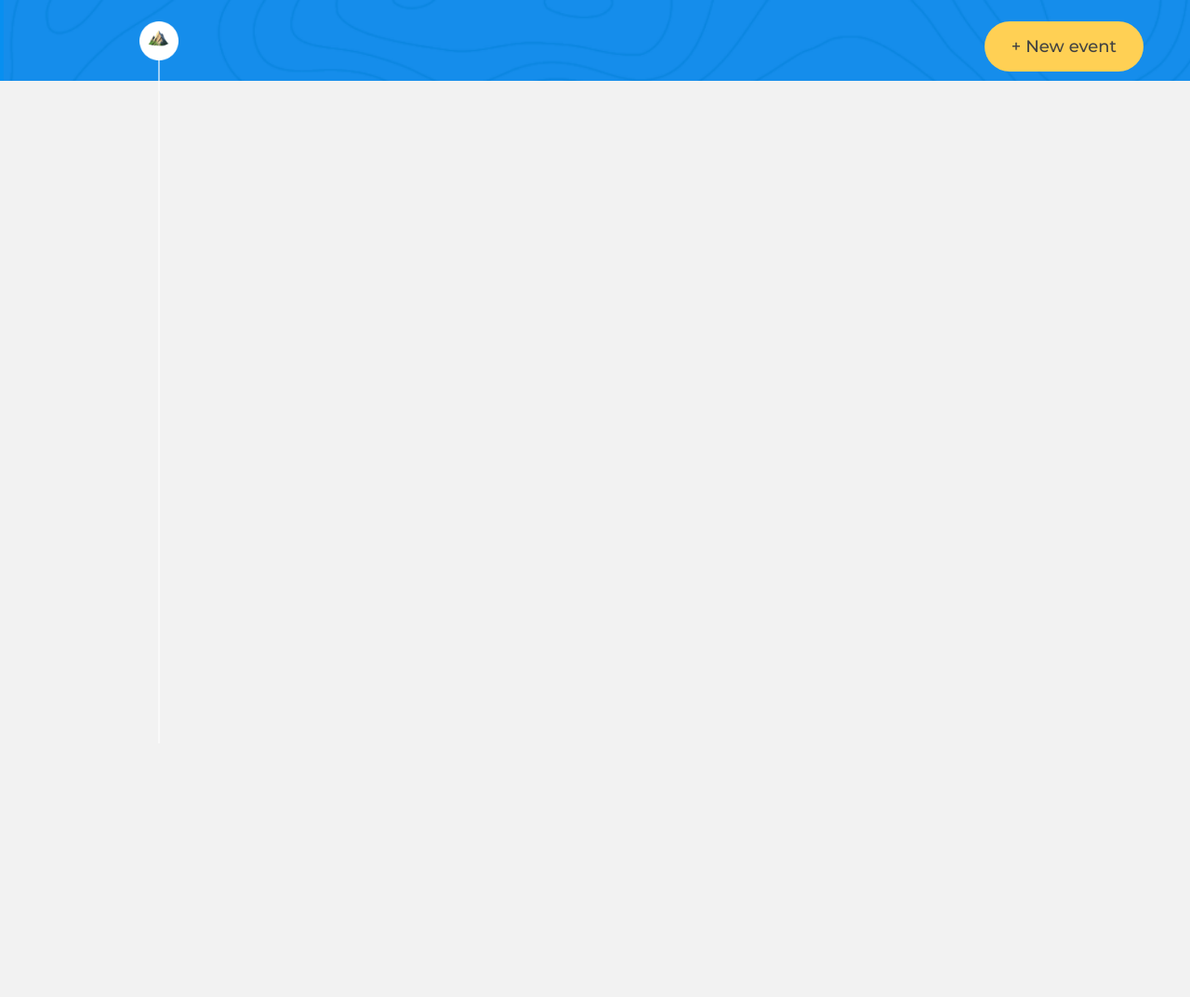
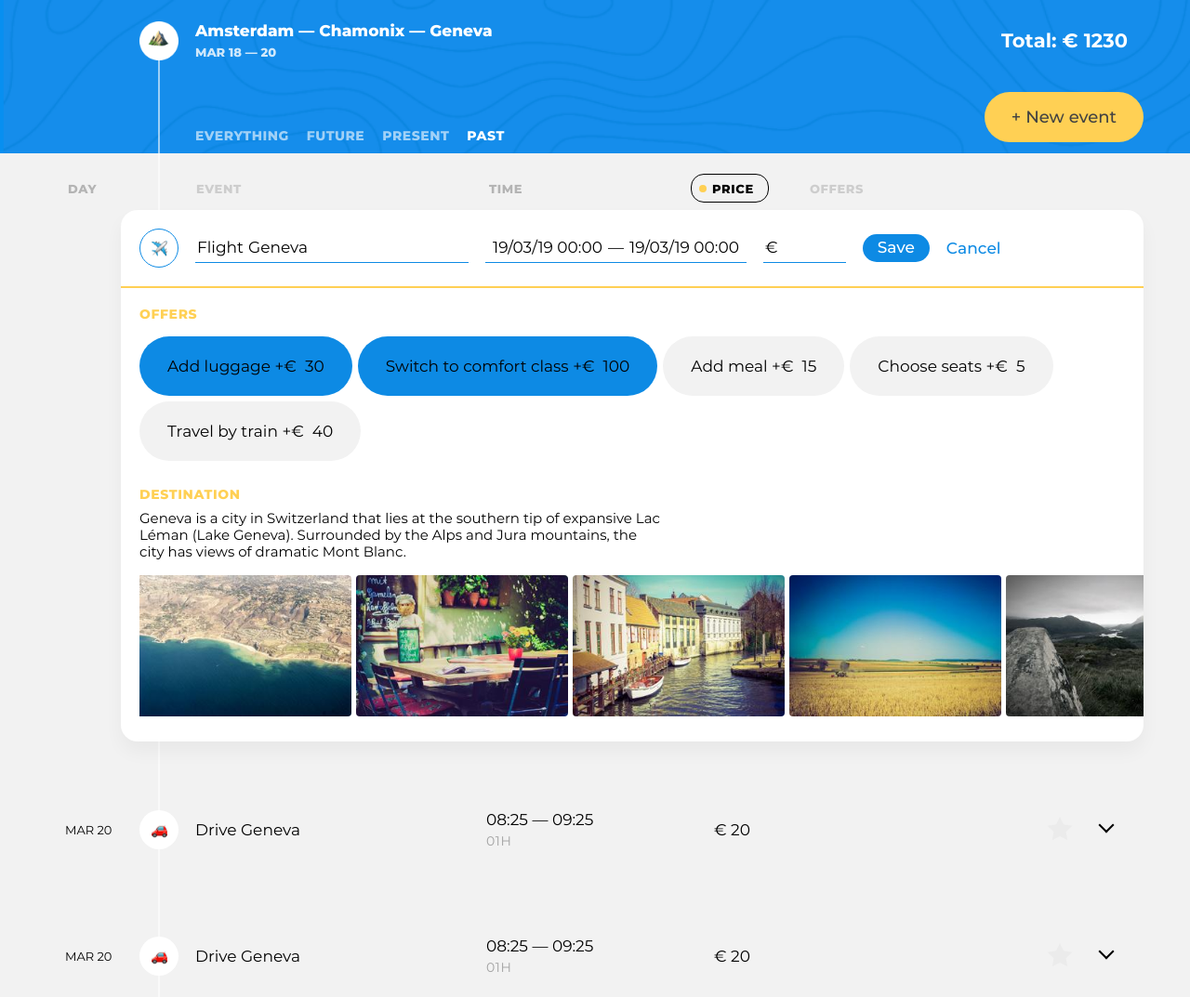
Before and after one commit to talkingmachine/BigTrip, a website built with webpack: page public/index.html in a window 1280 px wide. Shown: the top 1073 px of the page at 93% size. Before the commit the page ends 800 px from the top, so only its background shows below. Built offline with nearby package versions, Linux system fonts and the light colour scheme.

Commit message:
modules added

```diff
--- a/src/main.js
+++ b/src/main.js
@@ -0,0 +1,23 @@
+import BoardPresenter from './presenter/presenter.js';
+import {RenderPosition, render} from './render.js';
+import EventsListView from './view/events-list.js';
+import FiltersView from './view/filters.js';
+import HeaderView from './view/header.js';
+import SortView from './view/sort.js';
+
+const siteMainElement = document.querySelector('.page-main');
+const siteHeaderElement = document.querySelector('.page-header');
+
+const siteTripMainElement = siteHeaderElement.querySelector('.trip-main');
+const siteFiltersElement = siteHeaderElement.querySelector('.trip-controls__filters');
+const siteTripEventsElement = siteMainElement.querySelector('.trip-events');
+
+const boardPresenter = new BoardPresenter({mainElement: siteMainElement});
+
+render(new HeaderView(), siteTripMainElement, RenderPosition.AFTERBEGIN);
+render(new FiltersView(), siteFiltersElement);
+render(new SortView(), siteTripEventsElement);
+render(new EventsListView(), siteTripEventsElement);
+
+
+boardPresenter.init();
--- /dev/null
+++ b/src/presenter/presenter.js
@@ -0,0 +1,21 @@
+import {render} from '../render.js';
+import EventView from '../view/event.js';
+import PointView from '../view/point/point.js';
+
+export default class BoardPresenter {
+
+
+  constructor({mainElement}) {
+    this.mainElement = mainElement;
+  }
+
+  init() {
+    const siteTripEventsElement = this.mainElement.querySelector('.trip-events__list');
+
+    render(new PointView(), siteTripEventsElement);
+    for (let i = 0; i < 3; i++) {
+      render(new EventView(), siteTripEventsElement);
+    }
+
+  }
+}
--- /dev/null
+++ b/src/view/event.js
@@ -0,0 +1,52 @@
+import {createElement} from '../render.js';
+
+function createEventTemplate() {
+  return `
+  <li class="trip-events__item">
+    <div class="event">
+      <time class="event__date" datetime="2019-03-20">MAR 20</time>
+      <div class="event__type">
+        <img class="event__type-icon" width="42" height="42" src="img/icons/drive.png" alt="Event type icon">
+      </div>
+      <h3 class="event__title">Drive Geneva</h3>
+      <div class="event__schedule">
+        <p class="event__time">
+          <time class="event__start-time" datetime="2019-03-20T08:25">08:25</time>
+          &mdash;
+          <time class="event__end-time" datetime="2019-03-20T09:25">09:25</time>
+        </p>
+        <p class="event__duration">01H</p>
+      </div>
+      <p class="event__price">
+        &euro;&nbsp;<span class="event__price-value">20</span>
+      </p>
+      <button class="event__favorite-btn" type="button">
+        <span class="visually-hidden">Add to favorite</span>
+        <svg class="event__favorite-icon" width="28" height="28" viewBox="0 0 28 28">
+          <path d="M14 21l-8.22899 4.3262 1.57159-9.1631L.685209 9.67376 9.8855 8.33688 14 0l4.1145 8.33688 9.2003 1.33688-6.6574 6.48934 1.5716 9.1631L14 21z"/>
+        </svg>
+      </button>
+      <button class="event__rollup-btn" type="button">
+        <span class="visually-hidden">Open event</span>
+      </button>
+    </div>
+  </li>`;
+}
+
+export default class EventView {
+  getTemplate() {
+    return createEventTemplate();
+  }
+
+  getElement() {
+    if (!this.element) {
+      this.element = createElement(this.getTemplate());
+    }
+
+    return this.element;
+  }
+
+  removeElement() {
+    this.element = null;
+  }
+}
--- /dev/null
+++ b/src/view/events-list.js
@@ -0,0 +1,26 @@
+import {createElement} from '../render.js';
+
+function createEventsListTemplate() {
+  return `
+  <ul class="trip-events__list">
+
+  </ul>`;
+}
+
+export default class EventsListView {
+  getTemplate() {
+    return createEventsListTemplate();
+  }
+
+  getElement() {
+    if (!this.element) {
+      this.element = createElement(this.getTemplate());
+    }
+
+    return this.element;
+  }
+
+  removeElement() {
+    this.element = null;
+  }
+}
--- /dev/null
+++ b/src/view/filters.js
@@ -0,0 +1,46 @@
+import {createElement} from '../render.js';
+
+function createFiltersTemplate() {
+  return `
+  <form class="trip-filters" action="#" method="get">
+    <div class="trip-filters__filter">
+      <input id="filter-everything" class="trip-filters__filter-input  visually-hidden" type="radio" name="trip-filter" value="everything">
+      <label class="trip-filters__filter-label" for="filter-everything">Everything</label>
+    </div>
+
+    <div class="trip-filters__filter">
+      <input id="filter-future" class="trip-filters__filter-input  visually-hidden" type="radio" name="trip-filter" value="future">
+      <label class="trip-filters__filter-label" for="filter-future">Future</label>
+    </div>
+
+    <div class="trip-filters__filter">
+      <input id="filter-present" class="trip-filters__filter-input  visually-hidden" type="radio" name="trip-filter" value="present">
+      <label class="trip-filters__filter-label" for="filter-present">Present</label>
+    </div>
+
+    <div class="trip-filters__filter">
+      <input id="filter-past" class="trip-filters__filter-input  visually-hidden" type="radio" name="trip-filter" value="past" checked>
+      <label class="trip-filters__filter-label" for="filter-past">Past</label>
+    </div>
+
+    <button class="visually-hidden" type="submit">Accept filter</button>
+  </form>`;
+}
+
+export default class FiltersView {
+  getTemplate() {
+    return createFiltersTemplate();
+  }
+
+  getElement() {
+    if (!this.element) {
+      this.element = createElement(this.getTemplate());
+    }
+
+    return this.element;
+  }
+
+  removeElement() {
+    this.element = null;
+  }
+}
--- /dev/null
+++ b/src/view/header.js
@@ -0,0 +1,35 @@
+import { createElement } from '../render';
+
+
+function createHeaderTemplate() {
+  return `
+  <section class="trip-main__trip-info  trip-info">
+    <div class="trip-info__main">
+      <h1 class="trip-info__title">Amsterdam &mdash; Chamonix &mdash; Geneva</h1>
+
+      <p class="trip-info__dates">Mar 18&nbsp;&mdash;&nbsp;20</p>
+    </div>
+
+    <p class="trip-info__cost">
+      Total: &euro;&nbsp;<span class="trip-info__cost-value">1230</span>
+    </p>
+  </section>`;
+}
+
+export default class HeaderView {
+  getTemplate() {
+    return createHeaderTemplate();
+  }
+
+  getElement() {
+    if (!this.element) {
+      this.element = createElement(this.getTemplate());
+    }
+
+    return this.element;
+  }
+
+  removeElement() {
+    this.element = null;
+  }
+}
--- /dev/null
+++ b/src/view/point/point.js
@@ -0,0 +1,186 @@
+import { createElement } from '../../render';
+
+
+function createEventsListTemplate() {
+  return `
+  <li class="trip-events__item">
+    <form class="event event--edit" action="#" method="post">
+      <header class="event__header">
+        <div class="event__type-wrapper">
+          <label class="event__type  event__type-btn" for="event-type-toggle-1">
+            <span class="visually-hidden">Choose event type</span>
+            <img class="event__type-icon" width="17" height="17" src="img/icons/flight.png" alt="Event type icon">
+          </label>
+          <input class="event__type-toggle  visually-hidden" id="event-type-toggle-1" type="checkbox">
+
+          <div class="event__type-list">
+            <fieldset class="event__type-group">
+              <legend class="visually-hidden">Event type</legend>
+
+              <div class="event__type-item">
+                <input id="event-type-taxi-1" class="event__type-input  visually-hidden" type="radio" name="event-type" value="taxi">
+                <label class="event__type-label  event__type-label--taxi" for="event-type-taxi-1">Taxi</label>
+              </div>
+
+              <div class="event__type-item">
+                <input id="event-type-bus-1" class="event__type-input  visually-hidden" type="radio" name="event-type" value="bus">
+                <label class="event__type-label  event__type-label--bus" for="event-type-bus-1">Bus</label>
+              </div>
+
+              <div class="event__type-item">
+                <input id="event-type-train-1" class="event__type-input  visually-hidden" type="radio" name="event-type" value="train">
+                <label class="event__type-label  event__type-label--train" for="event-type-train-1">Train</label>
+              </div>
+
+              <div class="event__type-item">
+                <input id="event-type-ship-1" class="event__type-input  visually-hidden" type="radio" name="event-type" value="ship">
+                <label class="event__type-label  event__type-label--ship" for="event-type-ship-1">Ship</label>
+              </div>
+
+              <div class="event__type-item">
+                <input id="event-type-drive-1" class="event__type-input  visually-hidden" type="radio" name="event-type" value="drive">
+                <label class="event__type-label  event__type-label--drive" for="event-type-drive-1">Drive</label>
+              </div>
+
+              <div class="event__type-item">
+                <input id="event-type-flight-1" class="event__type-input  visually-hidden" type="radio" name="event-type" value="flight" checked>
+                <label class="event__type-label  event__type-label--flight" for="event-type-flight-1">Flight</label>
+              </div>
+
+              <div class="event__type-item">
+                <input id="event-type-check-in-1" class="event__type-input  visually-hidden" type="radio" name="event-type" value="check-in">
+                <label class="event__type-label  event__type-label--check-in" for="event-type-check-in-1">Check-in</label>
+              </div>
+
+              <div class="event__type-item">
+                <input id="event-type-sightseeing-1" class="event__type-input  visually-hidden" type="radio" name="event-type" value="sightseeing">
+                <label class="event__type-label  event__type-label--sightseeing" for="event-type-sightseeing-1">Sightseeing</label>
+              </div>
+
+              <div class="event__type-item">
+                <input id="event-type-restaurant-1" class="event__type-input  visually-hidden" type="radio" name="event-type" value="restaurant">
+                <label class="event__type-label  event__type-label--restaurant" for="event-type-restaurant-1">Restaurant</label>
+              </div>
+            </fieldset>
+          </div>
+        </div>
+
+        <div class="event__field-group  event__field-group--destination">
+          <label class="event__label  event__type-output" for="event-destination-1">
+            Flight
+          </label>
+          <input class="event__input  event__input--destination" id="event-destination-1" type="text" name="event-destination" value="Geneva" list="destination-list-1">
+          <datalist id="destination-list-1">
+            <option value="Amsterdam"></option>
+            <option value="Geneva"></option>
+            <option value="Chamonix"></option>
+          </datalist>
+        </div>
+
+        <div class="event__field-group  event__field-group--time">
+          <label class="visually-hidden" for="event-start-time-1">From</label>
+          <input class="event__input  event__input--time" id="event-start-time-1" type="text" name="event-start-time" value="19/03/19 00:00">
+          &mdash;
+          <label class="visually-hidden" for="event-end-time-1">To</label>
+          <input class="event__input  event__input--time" id="event-end-time-1" type="text" name="event-end-time" value="19/03/19 00:00">
+        </div>
+
+        <div class="event__field-group  event__field-group--price">
+          <label class="event__label" for="event-price-1">
+            <span class="visually-hidden">Price</span>
+            &euro;
+          </label>
+          <input class="event__input  event__input--price" id="event-price-1" type="text" name="event-price" value="">
+        </div>
+
+        <button class="event__save-btn  btn  btn--blue" type="submit">Save</button>
+        <button class="event__reset-btn" type="reset">Cancel</button>
+      </header>
+      <section class="event__details">
+        <section class="event__section  event__section--offers">
+          <h3 class="event__section-title  event__section-title--offers">Offers</h3>
+
+          <div class="event__available-offers">
+            <div class="event__offer-selector">
+              <input class="event__offer-checkbox  visually-hidden" id="event-offer-luggage-1" type="checkbox" name="event-offer-luggage" checked>
+              <label class="event__offer-label" for="event-offer-luggage-1">
+                <span class="event__offer-title">Add luggage</span>
+                &plus;&euro;&nbsp;
+                <span class="event__offer-price">30</span>
+              </label>
+            </div>
+
+            <div class="event__offer-selector">
+              <input class="event__offer-checkbox  visually-hidden" id="event-offer-comfort-1" type="checkbox" name="event-offer-comfort" checked>
+              <label class="event__offer-label" for="event-offer-comfort-1">
+                <span class="event__offer-title">Switch to comfort class</span>
+                &plus;&euro;&nbsp;
+                <span class="event__offer-price">100</span>
+              </label>
+            </div>
+
+            <div class="event__offer-selector">
+              <input class="event__offer-checkbox  visually-hidden" id="event-offer-meal-1" type="checkbox" name="event-offer-meal">
+              <label class="event__offer-label" for="event-offer-meal-1">
+                <span class="event__offer-title">Add meal</span>
+                &plus;&euro;&nbsp;
+                <span class="event__offer-price">15</span>
+              </label>
+            </div>
+
+            <div class="event__offer-selector">
+              <input class="event__offer-checkbox  visually-hidden" id="event-offer-seats-1" type="checkbox" name="event-offer-seats">
+              <label class="event__offer-label" for="event-offer-seats-1">
+                <span class="event__offer-title">Choose seats</span>
+                &plus;&euro;&nbsp;
+                <span class="event__offer-price">5</span>
+              </label>
+            </div>
+
+            <div class="event__offer-selector">
+              <input class="event__offer-checkbox  visually-hidden" id="event-offer-train-1" type="checkbox" name="event-offer-train">
+              <label class="event__offer-label" for="event-offer-train-1">
+                <span class="event__offer-title">Travel by train</span>
+                &plus;&euro;&nbsp;
+                <span class="event__offer-price">40</span>
+              </label>
+            </div>
+          </div>
+        </section>
+
+        <section class="event__section  event__section--destination">
+          <h3 class="event__section-title  event__section-title--destination">Destination</h3>
+          <p class="event__destination-description">Geneva is a city in Switzerland that lies at the southern tip of expansive Lac Léman (Lake Geneva). Surrounded by the Alps and Jura mountains, the city has views of dramatic Mont Blanc.</p>
+
+          <div class="event__photos-container">
+            <div class="event__photos-tape">
+              <img class="event__photo" src="img/photos/1.jpg" alt="Event photo">
+              <img class="event__photo" src="img/photos/2.jpg" alt="Event photo">
+              <img class="event__photo" src="img/photos/3.jpg" alt="Event photo">
+              <img class="event__photo" src="img/photos/4.jpg" alt="Event photo">
+              <img class="event__photo" src="img/photos/5.jpg" alt="Event photo">
+            </div>
+          </div>
+        </section>
+      </section>
+    </form>
+  </li>`;
+}
+
+export default class PointView {
+  getTemplate() {
+    return createEventsListTemplate();
+  }
+
+  getElement() {
+    if (!this.element) {
+      this.element = createElement(this.getTemplate());
+    }
+
+    return this.element;
+  }
+
+  removeElement() {
+    this.element = null;
+  }
+}
--- /dev/null
+++ b/src/view/sort.js
@@ -0,0 +1,49 @@
+import {createElement} from '../render.js';
+
+function createSortTemplate() {
+  return `
+  <form class="trip-events__trip-sort  trip-sort" action="#" method="get">
+    <div class="trip-sort__item  trip-sort__item--day">
+      <input id="sort-day" class="trip-sort__input  visually-hidden" type="radio" name="trip-sort" value="sort-day">
+      <label class="trip-sort__btn" for="sort-day">Day</label>
+    </div>
+
+    <div class="trip-sort__item  trip-sort__item--event">
+      <input id="sort-event" class="trip-sort__input  visually-hidden" type="radio" name="trip-sort" value="sort-event" disabled>
+      <label class="trip-sort__btn" for="sort-event">Event</label>
+    </div>
+
+    <div class="trip-sort__item  trip-sort__item--time">
+      <input id="sort-time" class="trip-sort__input  visually-hidden" type="radio" name="trip-sort" value="sort-time">
+      <label class="trip-sort__btn" for="sort-time">Time</label>
+    </div>
+
+    <div class="trip-sort__item  trip-sort__item--price">
+      <input id="sort-price" class="trip-sort__input  visually-hidden" type="radio" name="trip-sort" value="sort-price" checked>
+      <label class="trip-sort__btn" for="sort-price">Price</label>
+    </div>
+
+    <div class="trip-sort__item  trip-sort__item--offer">
+      <input id="sort-offer" class="trip-sort__input  visually-hidden" type="radio" name="trip-sort" value="sort-offer" disabled>
+      <label class="trip-sort__btn" for="sort-offer">Offers</label>
+    </div>
+  </form>`;
+}
+
+export default class SortView {
+  getTemplate() {
+    return createSortTemplate();
+  }
+
+  getElement() {
+    if (!this.element) {
+      this.element = createElement(this.getTemplate());
+    }
+
+    return this.element;
+  }
+
+  removeElement() {
+    this.element = null;
+  }
+}
```
Also changed, not shown: public/index.html (+2 -3 lines), src/view/point/point-destintion/destination-content.js (added, +25 -0 lines), src/view/point/point-destintion/destination-photos.js (added, +33 -0 lines), src/view/point/point-offers.js (added, +74 -0 lines).
